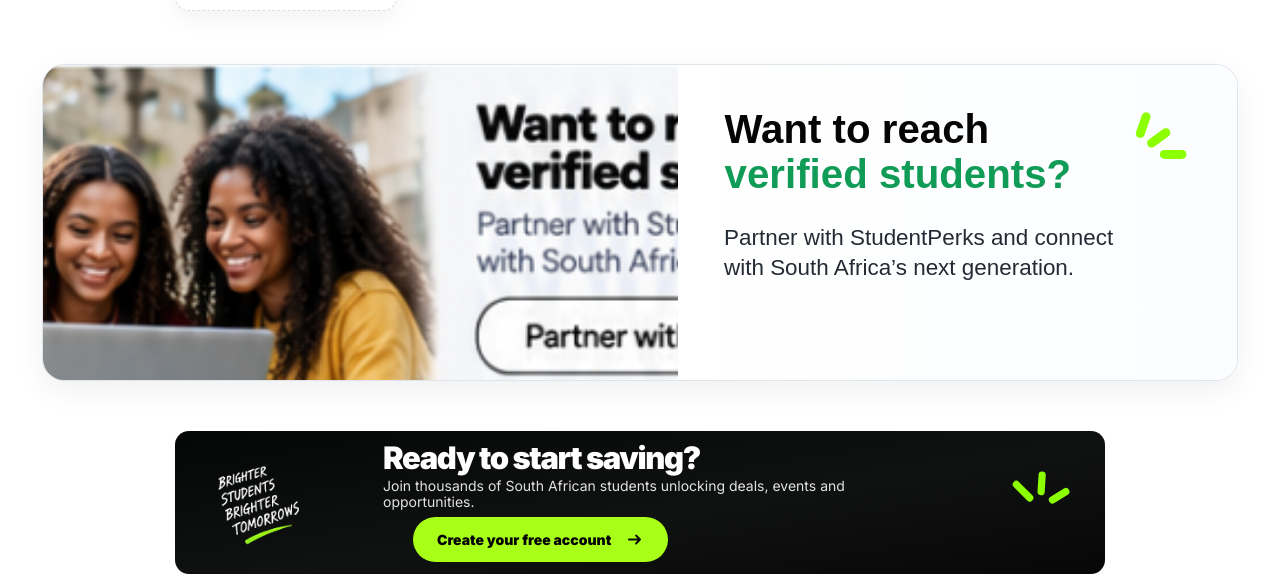
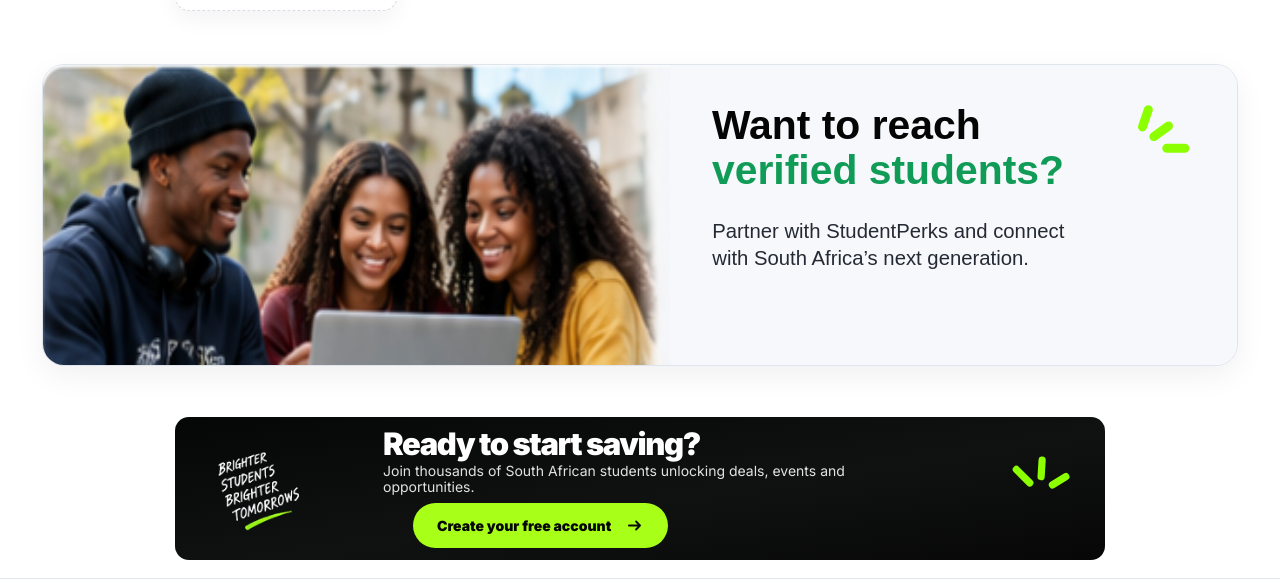
Before and after one commit to samuelhyerahyera7-sketch/studentperks, a plain HTML site: page index.html in a window 1280 px wide. Shown: the part 1468-2051 px from the top of the page. Drawn offline with nearby package versions, Linux system fonts and the light colour scheme; no server answers.

Commit message:
Fix partner banner left photo to match approved reference crop

```diff
--- a/assets/desktop/tokens.css
+++ b/assets/desktop/tokens.css
@@ -315,11 +315,11 @@ html body.public-redesign #wallet .wallet-note::before {
 html body.public-redesign section#business div.wrap div.business-promo {
   position: relative !important;
   display: grid !important;
-  grid-template-columns: 53.2% 46.8% !important;
+  grid-template-columns: 52.5% 47.5% !important;
   gap: 0 !important;
   width: 100% !important;
   min-height: 0 !important;
-  aspect-ratio: 3.78 / 1 !important;
+  aspect-ratio: 3.96 / 1 !important;
   padding: 0 !important;
   overflow: hidden !important;
   border: 1px solid #dfe5ec !important;
@@ -334,7 +334,10 @@ html body.public-redesign section#business div.wrap div.business-promo > div.bus
   height: 100% !important;
   min-height: 0 !important;
   border-radius: 0 !important;
-  background: url('../layered/backgrounds/partner-students-clean.webp') 43% center / cover no-repeat !important;
+  background-image: url('../ui-approved/public/partner-banner-approved.png') !important;
+  background-repeat: no-repeat !important;
+  background-size: 190.5% 100% !important;
+  background-position: left center !important;
 }
 html body.public-redesign section#business div.wrap div.business-promo > div.business-copy {
   position: relative !important;
@@ -345,16 +348,16 @@ html body.public-redesign section#business div.wrap div.business-promo > div.bus
   min-height: 0 !important;
   padding: 0 !important;
   overflow: hidden !important;
-  background: linear-gradient(90deg,#fff 0%,#fbfdff 100%) !important;
+  background: #f7f8fb !important;
 }
 html body.public-redesign section#business div.wrap div.business-promo > div.business-copy > h2 {
   display: block !important;
   position: absolute !important;
   z-index: 3 !important;
-  left: 8.2% !important;
-  top: 12% !important;
+  left: 7.5% !important;
+  top: 11% !important;
   width: 77% !important;
-  height: 35% !important;
+  height: 36% !important;
   margin: 0 !important;
   padding: 0 !important;
   overflow: hidden !important;
@@ -367,10 +370,10 @@ html body.public-redesign section#business div.wrap div.business-promo > div.bus
   display: block !important;
   position: absolute !important;
   z-index: 3 !important;
-  left: 8.2% !important;
-  top: 49% !important;
-  width: 82% !important;
-  height: 23% !important;
+  left: 7.5% !important;
+  top: 50% !important;
+  width: 86% !important;
+  height: 22% !important;
   margin: 0 !important;
   padding: 0 !important;
   overflow: hidden !important;
@@ -384,8 +387,8 @@ html body.public-redesign section#business div.wrap div.business-promo > div.bus
   display: block !important;
   position: absolute !important;
   z-index: 4 !important;
-  right: 7.5% !important;
-  top: 8% !important;
+  right: 7% !important;
+  top: 7% !important;
   width: 12% !important;
   height: 31% !important;
   background: url('../sections/partner/partner-rays.svg') center / contain no-repeat !important;
@@ -395,11 +398,11 @@ html body.public-redesign section#business div.wrap div.business-promo > div.bus
   display: block !important;
   position: absolute !important;
   z-index: 5 !important;
-  left: 8.2% !important;
-  bottom: 9% !important;
-  width: 55% !important;
+  left: 7.5% !important;
+  bottom: 8% !important;
+  width: 50% !important;
   min-width: 0 !important;
-  height: 22% !important;
+  height: 23% !important;
   min-height: 0 !important;
   block-size: auto !important;
   margin: 0 !important;
@@ -433,7 +436,10 @@ html body.public-redesign section#business div.wrap div.business-promo > div.bus
     display: block !important;
     min-height: 0 !important;
     height: 100% !important;
-    background: url('../layered/backgrounds/partner-students-clean.webp') 39% center / cover no-repeat !important;
+    background-image: url('../ui-approved/public/partner-banner-approved.png') !important;
+    background-repeat: no-repeat !important;
+    background-size: 190.5% 100% !important;
+    background-position: left center !important;
   }
   html body.public-redesign section#business div.wrap div.business-promo > div.business-copy {
     position: relative !important;
```
